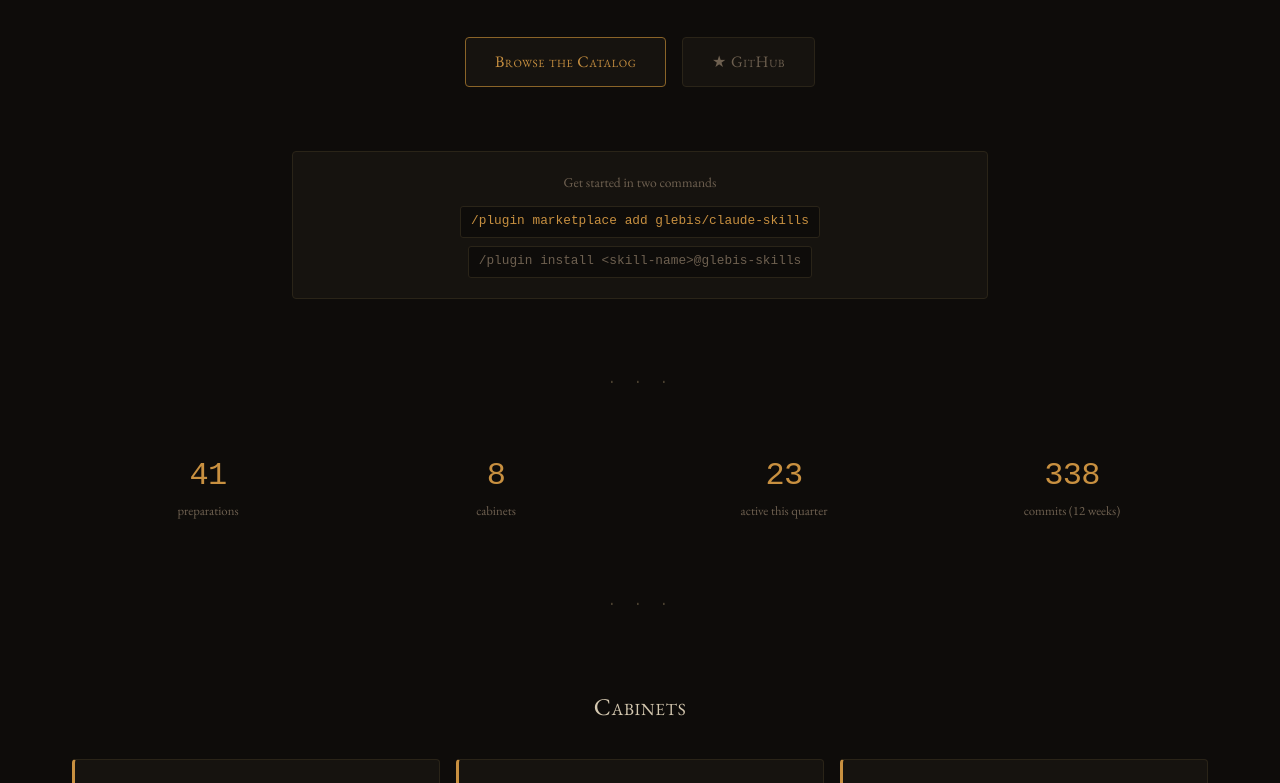
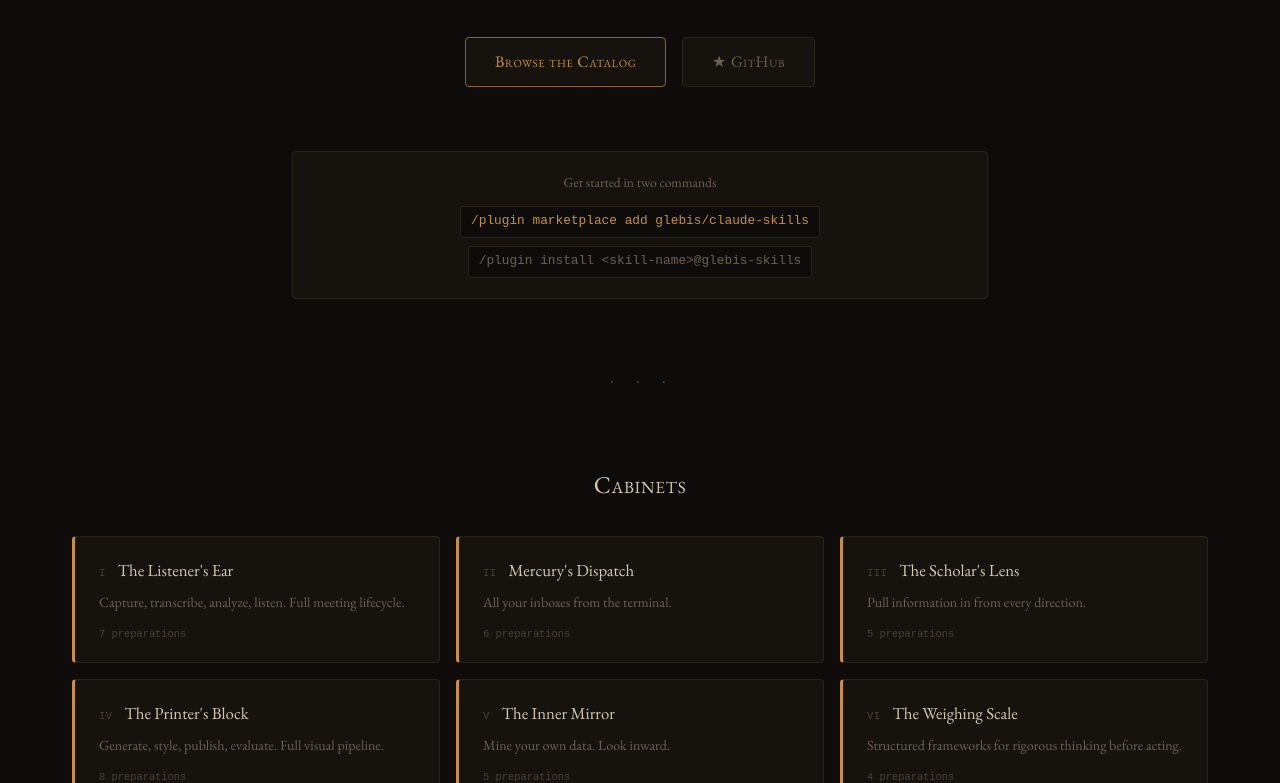
Before and after one commit to glebis/claude-skills-site, an Astro site: page / in a window 1280 px wide. Shown: the part 317-1100 px from the top of the page. Built offline with nearby package versions, Linux system fonts and the light colour scheme; Astro itself is replaced by a stand-in of ours; a web font is replaced by a local one.

Commit message:
remove stats strip from main page
Co-Authored-By: Claude Opus 4.6 (1M context) <noreply@anthropic.com>

```diff
--- a/src/pages/index.astro
+++ b/src/pages/index.astro
@@ -59,30 +59,6 @@ const bundleLabels: Record<string, string> = {
       <div style="display:flex;flex-direction:column;gap:0.5rem;align-items:center;">
         <code class="install-cmd" style="font-size:0.8rem;">/plugin marketplace add glebis/claude-skills</code>
         <code class="install-cmd" style="font-size:0.8rem;color:var(--ink-muted);">/plugin install &lt;skill-name&gt;@glebis-skills</code>
-      </div>
-    </div>
-  </section>
-
-  <div class="ornament"></div>
-
-  <!-- Stats strip -->
-  <section class="container" style="padding-top:1rem;padding-bottom:2rem;">
-    <div style="display:grid;grid-template-columns:repeat(4,1fr);gap:1rem;text-align:center;">
-      <div>
-        <p class="mono" style="font-size:2rem;color:var(--accent);letter-spacing:-0.02em;">{skills.length}</p>
-        <p style="font-size:0.8rem;color:var(--ink-muted);">preparations</p>
-      </div>
-      <div>
-        <p class="mono" style="font-size:2rem;color:var(--accent);letter-spacing:-0.02em;">{bundles.length}</p>
-        <p style="font-size:0.8rem;color:var(--ink-muted);">cabinets</p>
-      </div>
-      <div>
-        <p class="mono" style="font-size:2rem;color:var(--accent);letter-spacing:-0.02em;">{withActivity}</p>
-        <p style="font-size:0.8rem;color:var(--ink-muted);">active this quarter</p>
-      </div>
-      <div>
-        <p class="mono" style="font-size:2rem;color:var(--accent);letter-spacing:-0.02em;">{totalCommits}</p>
-        <p style="font-size:0.8rem;color:var(--ink-muted);">commits (12 weeks)</p>
       </div>
     </div>
   </section>
```
